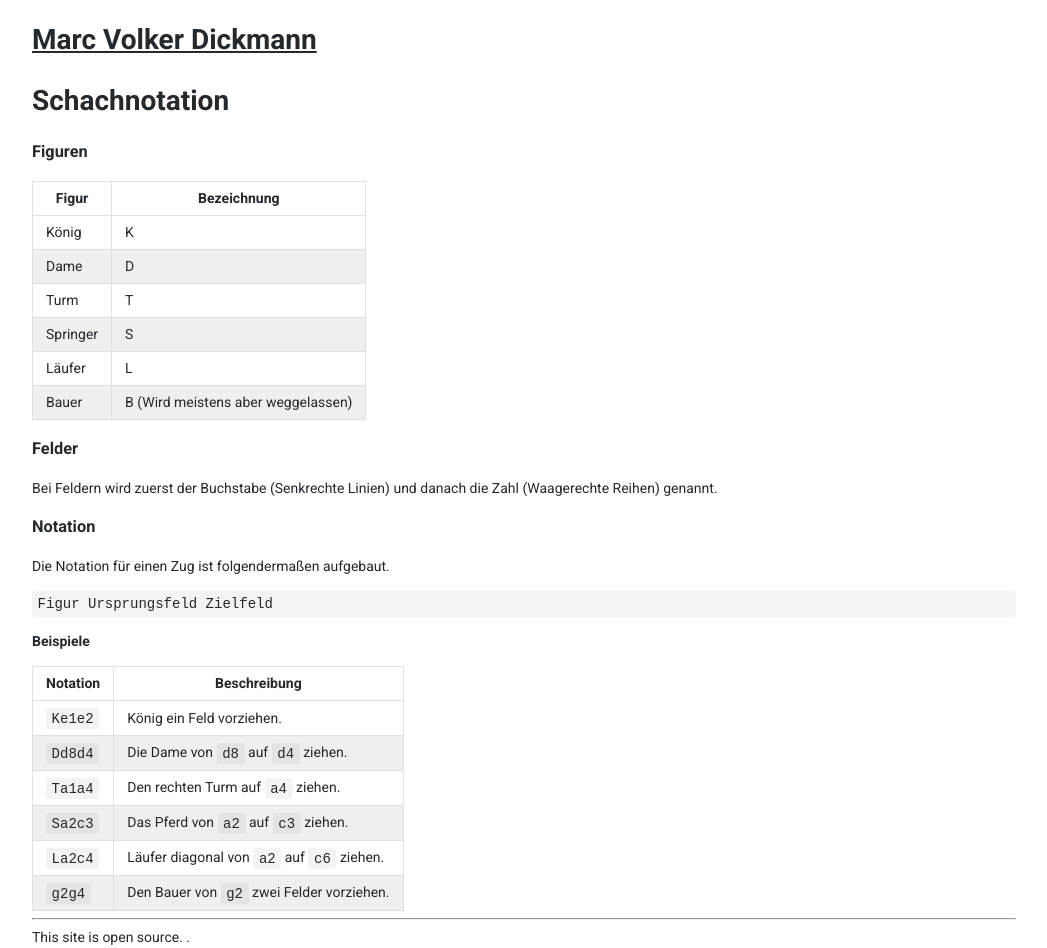
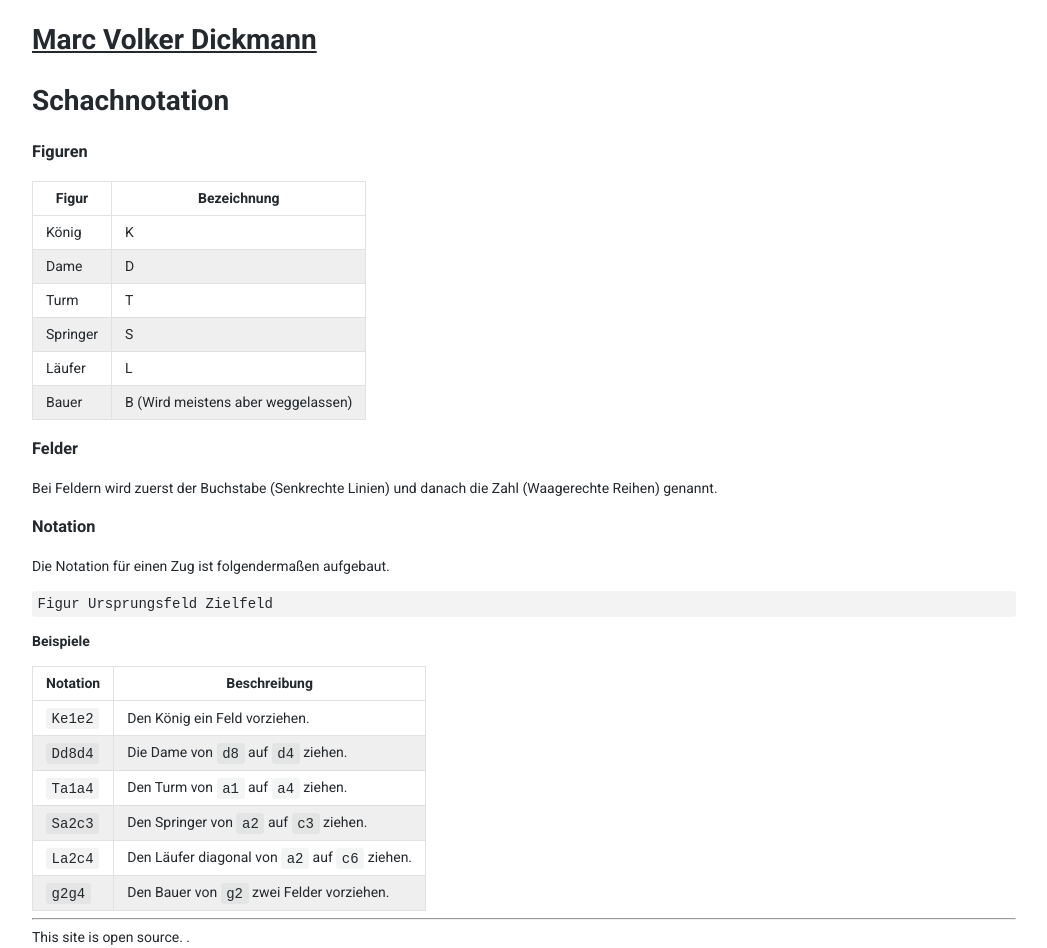
Before and after one commit to marc-q/fmtone, a Jekyll site: the page built from wiki/schachnotation.md, in a window 1280 px wide. Shown: the whole page, without its empty margins (116-1163 px from the left). Built offline with Jekyll 4.4.1, drawn with Linux system fonts in a browser that asks for light colours.

Commit message:
Fix some grammar.

```diff
--- a/wiki/schachnotation.md
+++ b/wiki/schachnotation.md
@@ -29,11 +29,11 @@ Figur Ursprungsfeld Zielfeld
 
 | Notation | Beschreibung |
 | -------- | ------------ |
-| `Ke1e2` | König ein Feld vorziehen. |
+| `Ke1e2` | Den König ein Feld vorziehen. |
 | `Dd8d4` | Die Dame von `d8` auf `d4` ziehen. |
-| `Ta1a4` | Den rechten Turm auf `a4` ziehen. |
-| `Sa2c3` | Das Pferd von `a2` auf `c3` ziehen. |
-| `La2c4` | Läufer diagonal von `a2` auf `c6` ziehen. |
+| `Ta1a4` | Den Turm von `a1` auf `a4` ziehen. |
+| `Sa2c3` | Den Springer von `a2` auf `c3` ziehen. |
+| `La2c4` | Den Läufer diagonal von `a2` auf `c6` ziehen. |
 | `g2g4` | Den Bauer von `g2` zwei Felder vorziehen. |
 
 ---
```
